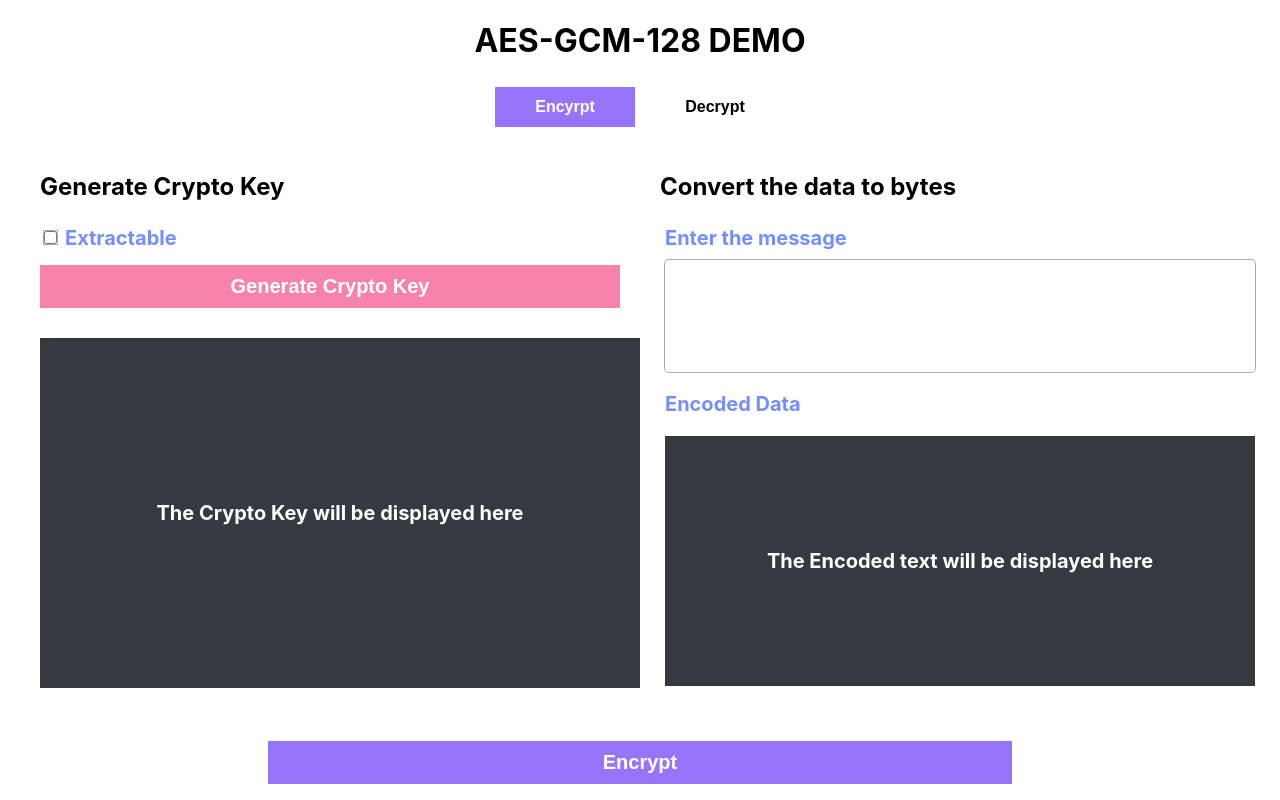
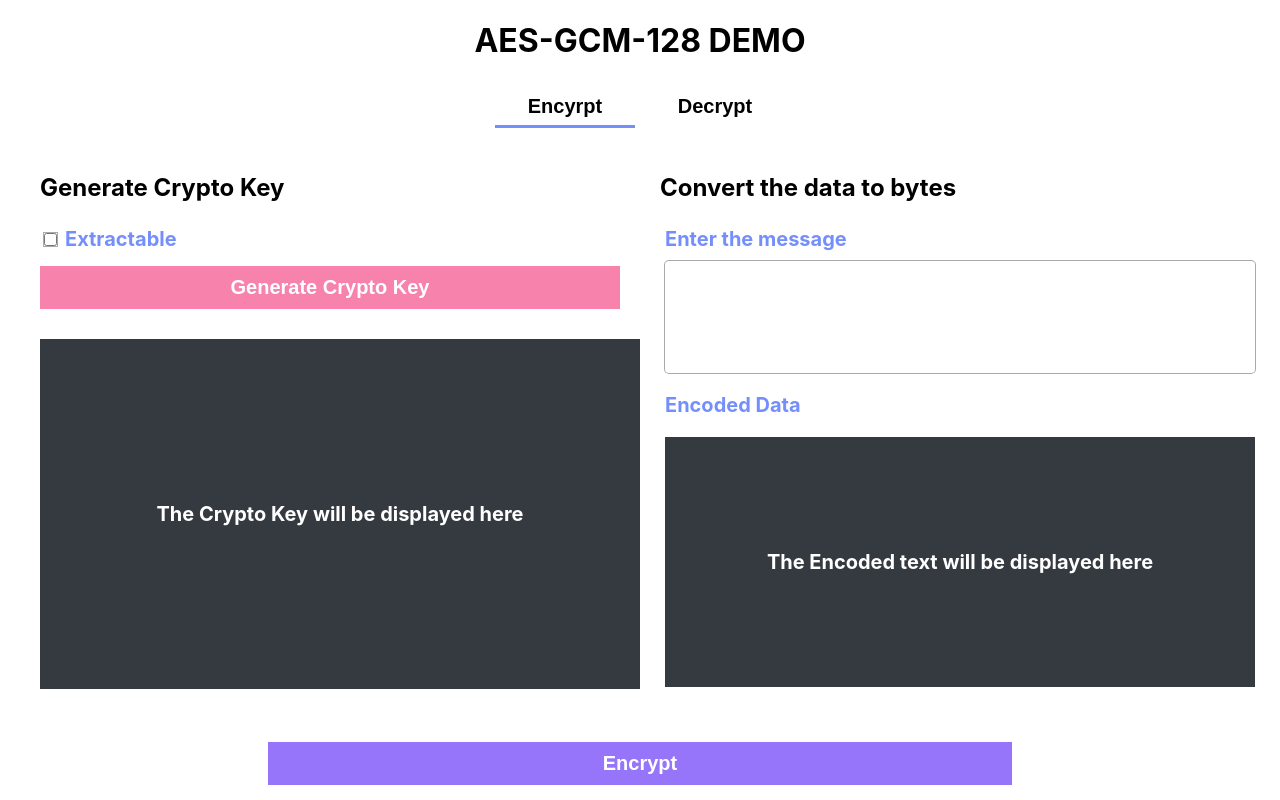
Before and after one commit to ad1992/aes-gcm-128, a React (Create React App) app: page / in a window 1280 px wide. Shown: the top 800 px of the page. Built offline with nearby package versions, Linux system fonts and the light colour scheme.

Commit message:
update style for tabs

```diff
--- a/src/App.scss
+++ b/src/App.scss
@@ -144,14 +144,13 @@
   .decrypt {
     background: none;
     border: none;
-    font-size: 16px;
+    font-size: 20px;
     padding: 5px;
     margin: 5px;
     font-weight: bold;
     width: 140px;
     &.active {
-      background: #9775fa;
-      color: white;
+      border-bottom: 3px solid #748ffc;
     }
   }
   .switch-view {
--- a/src/App.tsx
+++ b/src/App.tsx
@@ -11,7 +11,7 @@ function App() {
   const [activeView, setActiveView] = useState(VIEW.ENCRYPT);
   return (
     <div className="App">
-      <h1>AES-GCM-128 DEMO</h1>
+      <h1>AES-GCM-128 DEMO </h1>
       <div>
         <button
           className={clsx("encrypt", { active: activeView === VIEW.ENCRYPT })}
```
